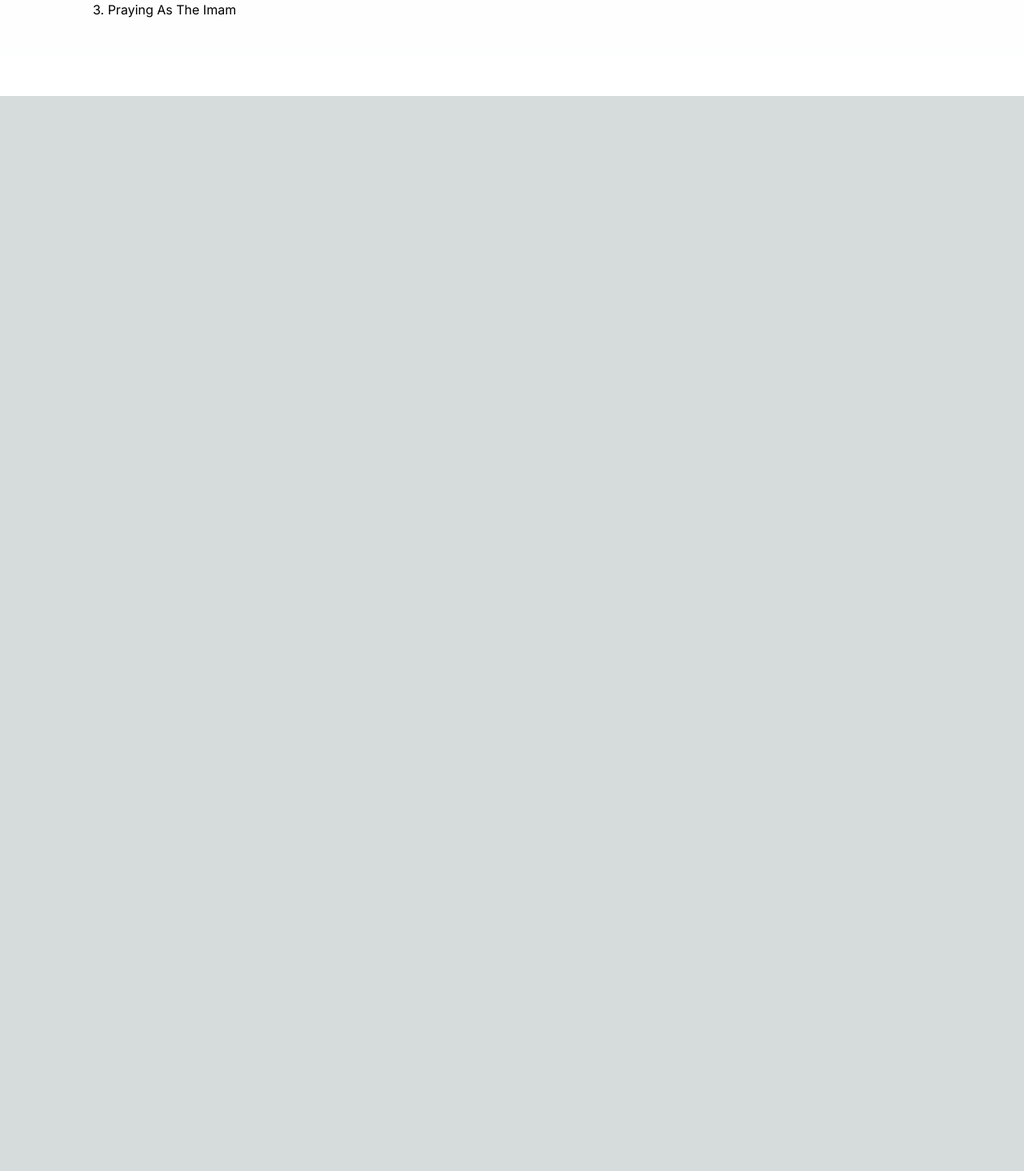
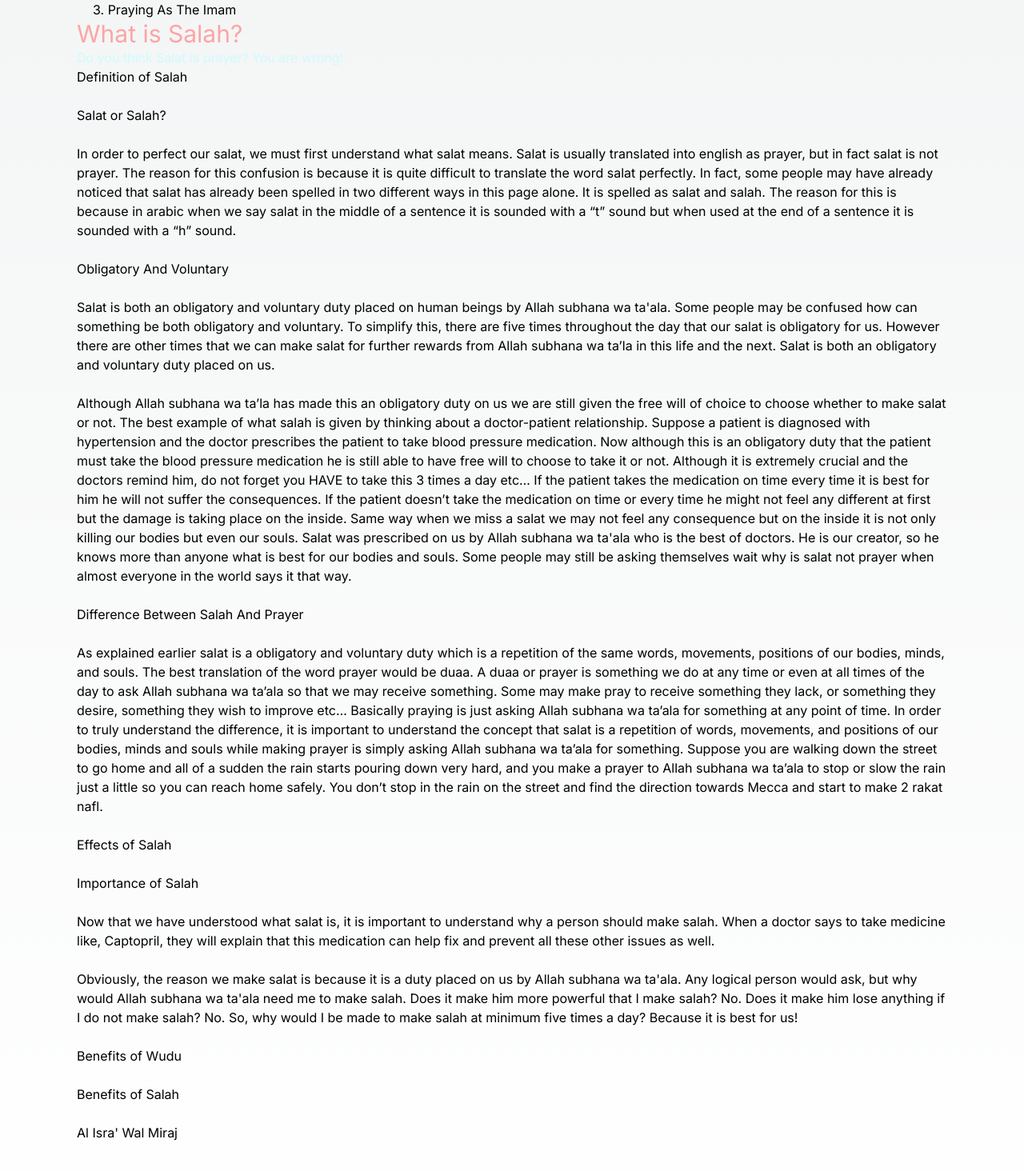
Before and after one commit to Skillz4Killz/salah, a Next.js app: page / in a window 1280 px wide. Shown: the part 4326-5790 px from the top of the page at 80% size. Before the commit the page ends 4446 px from the top, so only its background shows below. Built offline with nearby package versions, Linux system fonts and the light colour scheme.

Commit message:
fix: chptr 1 start with minor organization

```diff
--- /dev/null
+++ b/components/Chapter.tsx
@@ -0,0 +1,20 @@
+import { Chapter as ChapterType } from "@/constants/chapters";
+import Section from "./Section";
+
+export function Chapter(props: ChapterProps) {
+  return (
+    <div>
+      <h2 className="text-3xl text-red-300">{props.chapter.name}</h2>
+      <p className="text-cyan-100">{props.chapter.subheading}</p>
+      {props.chapter.sections.map((section, i) => (
+        <Section key={i} section={section} />
+      ))}
+    </div>
+  );
+}
+
+export default Chapter;
+
+interface ChapterProps {
+  chapter: ChapterType;
+}
--- /dev/null
+++ b/components/Content.tsx
@@ -0,0 +1,32 @@
+import { ChapterSectionContent } from "@/constants/chapters";
+import Ayah from "./Ayah";
+
+export function Content(props: ContentProps) {
+  return (
+    <div>
+      <h4>{props.content.name}</h4>
+      <br />
+
+      {props.content.text.map((text, ii) => {
+        if (text.startsWith("salahayahabc")) {
+          const [x, surah, ayah] = text.split("-");
+
+          return <Ayah key={ii} surah={Number(surah)} ayah={Number(ayah)} />;
+        }
+
+        return (
+          <div key={ii}>
+            <p>{text}</p>
+            <br />
+          </div>
+        );
+      })}
+    </div>
+  );
+}
+
+export default Content;
+
+interface ContentProps {
+  content: ChapterSectionContent;
+}
--- /dev/null
+++ b/components/Section.tsx
@@ -0,0 +1,20 @@
+import { ChapterSection } from "@/constants/chapters";
+import Content from "./Content";
+
+export function Section(props: SectionProps) {
+    return (
+        <div>
+            <h3>{props.section.name}</h3>
+            <br />
+            {props.section.content.map((content, i) => (
+                <Content key={i} content={content} />
+            ))}
+        </div>
+    )
+}
+
+export default Section;
+
+interface SectionProps {
+    section: ChapterSection;
+}
--- /dev/null
+++ b/constants/chapters/index.ts
@@ -0,0 +1,15 @@
+export interface Chapter {
+    name: string;
+    subheading: string;
+    sections: ChapterSection[];
+}
+
+export interface ChapterSection {
+    name: string;
+    content: ChapterSectionContent[];
+}
+
+export interface ChapterSectionContent {
+    name: string;
+    text: string[]
+}
--- /dev/null
+++ b/constants/chapters/one.ts
@@ -0,0 +1,56 @@
+import { Chapter } from ".";
+
+export const CHAPTER_ONE: Chapter = {
+  name: "What is Salah?",
+  subheading: "Do you think Salat is prayer? You are wrong!",
+  sections: [
+    {
+      name: "Definition of Salah",
+      content: [
+        {
+          name: "Salat or Salah?",
+          text: [
+            `In order to perfect our salat, we must first understand what salat means. Salat is usually translated into english as prayer, but in fact salat is not prayer. The reason for this confusion is because it is quite difficult to translate the word salat perfectly. In fact, some people may have already noticed that salat has already been spelled in two different ways in this page alone. It is spelled as salat and salah. The reason for this is because in arabic when we say salat in the middle of a sentence it is sounded with a “t” sound but when used at the end of a sentence it is sounded with a “h” sound.`,
+          ],
+        },
+        {
+          name: "Obligatory And Voluntary",
+          text: [
+            `Salat is both an obligatory and voluntary duty placed on human beings by Allah subhana wa ta'ala. Some people may be confused how can something be both obligatory and voluntary. To simplify this, there are five times throughout the day that our salat is obligatory for us. However there are other times that we can make salat for further rewards from Allah subhana wa ta’la in this life and the next. Salat is both an obligatory and voluntary duty placed on us.`,
+            `Although Allah subhana wa ta’la has made this an obligatory duty on us we are still given the free will of choice to choose whether to make salat or not. The best example of what salah is given by thinking about a doctor-patient relationship. Suppose a patient is diagnosed with hypertension and the doctor prescribes the patient to take blood pressure medication. Now although this is an obligatory duty that the patient must take the blood pressure medication he is still able to have  free will to choose to take it or not. Although it is extremely crucial and the doctors remind him, do not forget you HAVE to take this 3 times a day etc… If the patient takes the medication on time every time it is best for him he will not suffer the consequences. If the patient doesn’t take the medication on time or every time he might not feel any different at first but the damage is taking place on the inside. Same way when we miss a salat we may not feel any consequence but on the inside it is not only killing our bodies but even our souls. Salat was prescribed on us by Allah subhana wa ta'ala who is the best of doctors. He is our creator, so he knows more than anyone what is best for our bodies and souls. Some people may still be asking themselves wait why is salat not prayer when almost everyone in the world says it that way.`,
+          ],
+        },
+        {
+          name: "Difference Between Salah And Prayer",
+          text: [
+            `As explained earlier salat is a obligatory and voluntary duty which is a repetition of the same words, movements, positions of our bodies, minds, and souls. The best translation of the word prayer would be duaa. A duaa or prayer is something we do at any time or even at all times of the day to ask Allah subhana wa ta’ala so that we may receive something. Some may make pray to receive something they lack, or something they desire, something they wish to improve etc… Basically praying is just asking Allah subhana wa ta’ala for something at any point of time. In order to truly understand the difference, it is important to understand the concept that salat is a repetition of words, movements, and positions of our bodies, minds and souls while making prayer is simply asking Allah subhana wa ta’ala for something. Suppose you are walking down the street to go home and all of a sudden the rain starts pouring down very hard, and you make a prayer to Allah subhana wa ta’ala to stop or slow the rain just a little so you can reach home safely. You don’t stop in the rain on the street and find the direction towards Mecca and start to make 2 rakat nafl.`,
+          ],
+        },
+      ],
+    },
+    {
+      name: "Effects of Salah",
+      content: [
+        {
+          name: "Importance of Salah",
+          text: [
+            `Now that we have understood what salat is, it is important to understand why a person should make salah. When a doctor says to take medicine like, Captopril, they will explain that this medication can help fix and prevent all these other issues as well.`,
+            `Obviously, the reason we make salat is because it is a duty placed on us by Allah subhana wa ta'ala. Any logical person would ask, but why would Allah subhana wa ta'ala need me to make salah. Does it make him more powerful that I make salah? No. Does it make him lose anything if I do not make salah? No. So, why would I be made to make salah at minimum five times a day? Because it is best for us!`,
+          ],
+        },
+        {
+          name: "Benefits of Wudu",
+          text: [],
+        },
+        {
+          name: "Benefits of Salah",
+          text: [],
+        },
+      ],
+    },
+    {
+      name: "Al Isra' Wal Miraj",
+      content: [],
+    },
+  ],
+};
--- a/pages/index.tsx
+++ b/pages/index.tsx
@@ -2,6 +2,8 @@
 import Image from "next/image";
 import { Inter } from "next/font/google";
 import Ayah from "@/components/Ayah";
+import { CHAPTER_ONE } from "@/constants/chapters/one";
+import Chapter from "@/components/Chapter";
 
 const inter = Inter({ subsets: ["latin"] });
 
@@ -235,6 +237,8 @@ const TABLE_OF_CONTENTS = [
   },
 ];
 
+const CHAPTERS = [CHAPTER_ONE];
+
 export default function Home() {
   return (
     <main
@@ -293,6 +297,11 @@ export default function Home() {
             );
           })}
         </div>
+
+        {/* Chapters */}
+        <div>
+          {CHAPTERS.map((chapter, i) => (<Chapter key={i} chapter={chapter} />))}
+        </div>
       </div>
     </main>
   );
```
